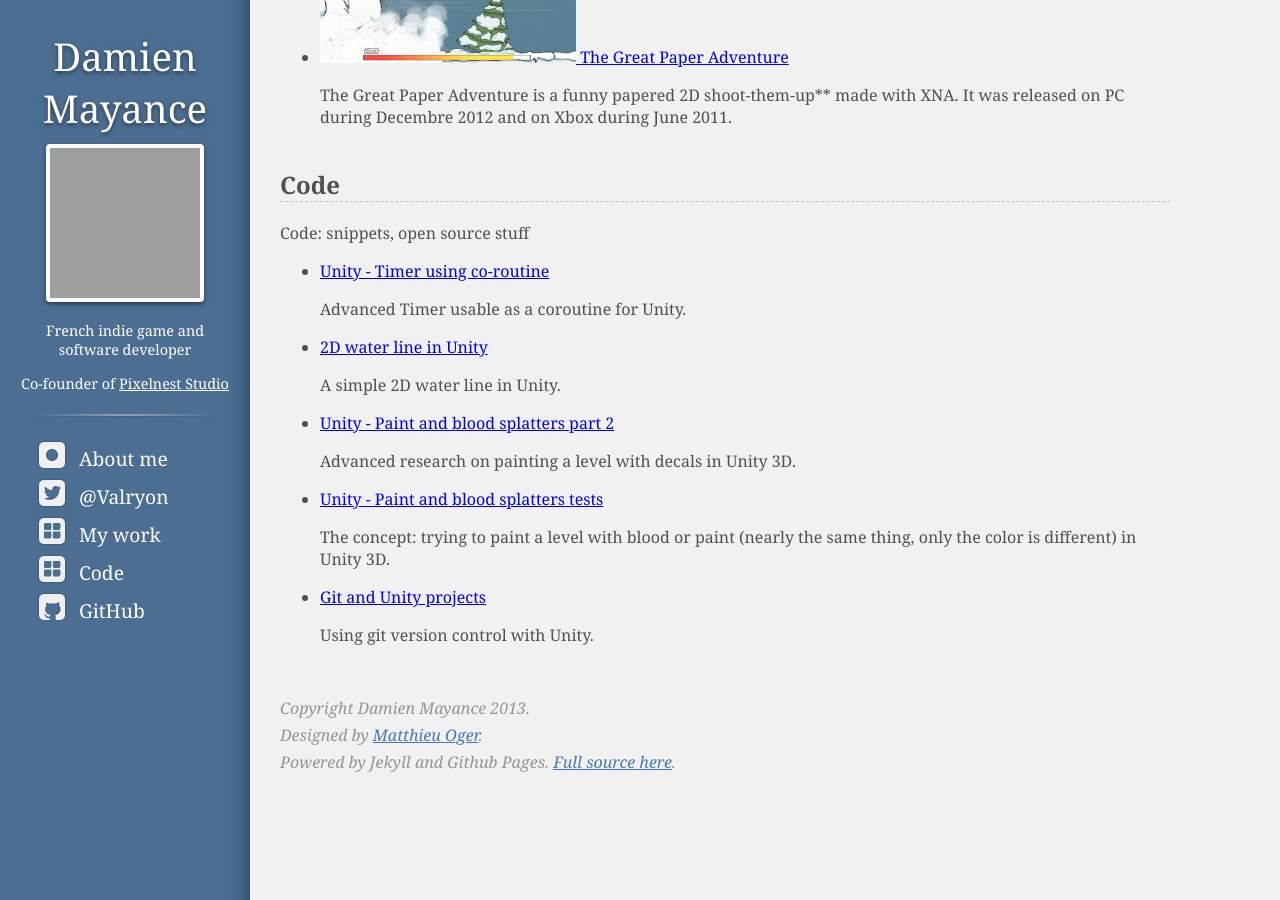
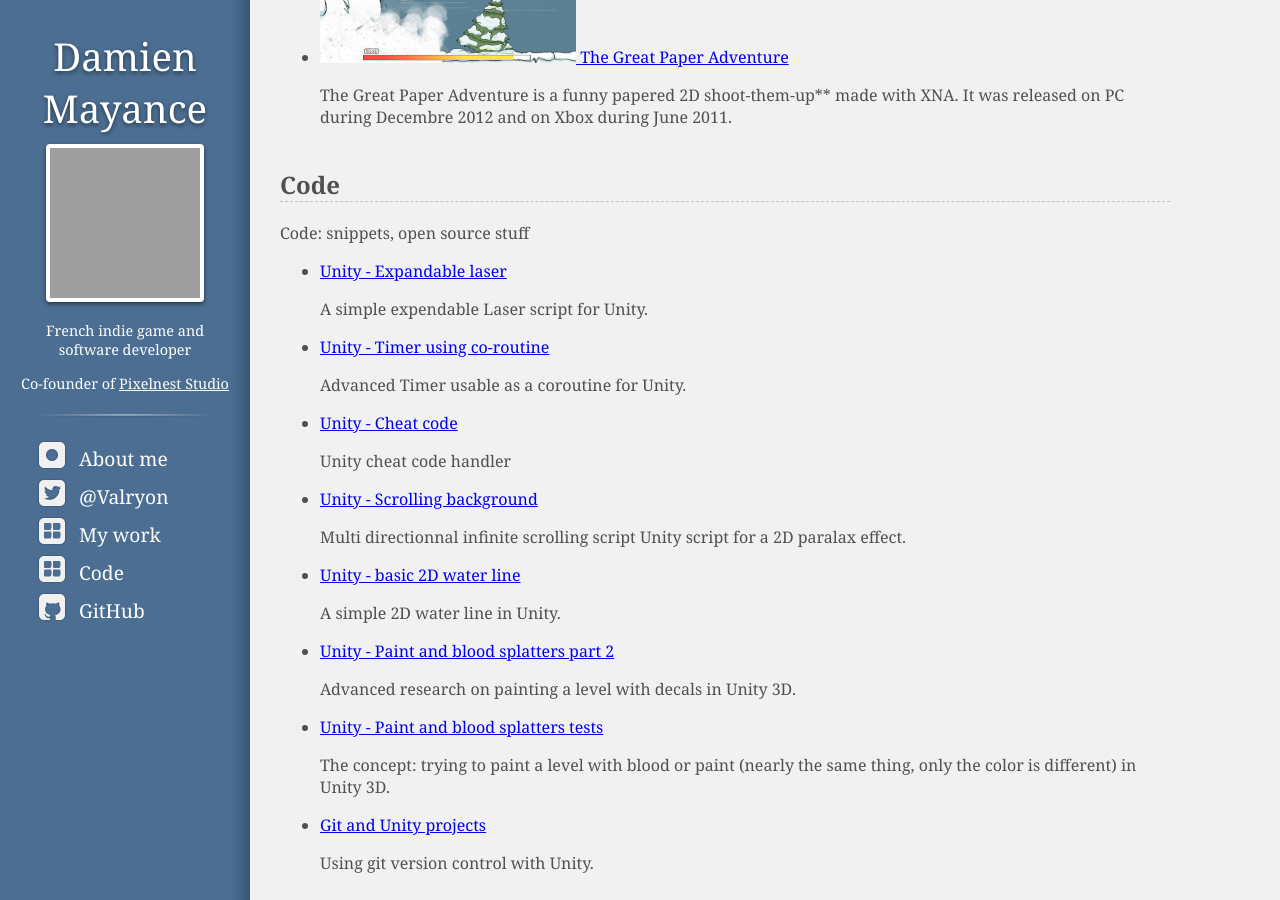
Before and after one commit to valryon/valryon.github.io, a Jekyll site: the page built from index.html, in a window 1280 px wide and 900 px high, scrolled down 7826 px. Built offline with Jekyll 4.4.1, drawn with Linux system fonts in a browser that asks for light colours; grey boxes are pictures that could not be loaded.

Commit message:
Unity snippets

```diff
--- a/code/_posts/2013-12-12-water-line-2d-unity.md
+++ b/code/_posts/2013-12-12-water-line-2d-unity.md
@@ -1,5 +1,5 @@
 ---
-title: 2D water line in Unity
+title: Unity - basic 2D water line
 layout: post
 tags: code unity
 excerpt_separator: <!--more-->
@@ -17,7 +17,7 @@
 
 Thanks to [http://forum.unity3d.com/threads/141925-2d-Water](http://forum.unity3d.com/threads/141925-2d-Water) and [http://games.deozaan.com/unity/MeshTutorial.pdf](http://games.deozaan.com/unity/MeshTutorial.pdf)
 
-# The idea
+## The idea
 
 The line is a list of dots connected by springs.
 
@@ -25,7 +25,7 @@
 
 Finally, we update the mesh vertices at each update using the new dots positions.
 
-# The result
+## The result
 
 Here's the result with the ``Sprite-default`` material:
 
@@ -37,7 +37,7 @@
 
 You can probably apply some shader on it.
 
-# The script
+## The script
 
 {% gist 7927741 %}
 
--- /dev/null
+++ b/code/_posts/2014-03-05-unity-scrolling-background.md
@@ -0,0 +1,18 @@
+---
+title: Unity - Scrolling background
+layout: post
+tags: code unity
+excerpt_separator: <!--more-->
+---
+
+Multi directionnal infinite scrolling script Unity script for a 2D paralax effect.
+
+<!--more-->
+
+An advanced scrolling script.
+
+It will move every object that are children of the game object handling the scrolling script.
+
+And will loop sprites (object with a SpriteRenderer component).
+
+{% gist 7547513 %}
--- /dev/null
+++ b/code/_posts/2014-04-01-unity-cheatcode.md
@@ -0,0 +1,14 @@
+---
+title: Unity - Cheat code
+layout: post
+tags: code unity
+excerpt_separator: <!--more-->
+---
+
+Unity cheat code handler
+
+<!--more-->
+
+Script that will detect key typed with keyboard and execute a given method is something is recognized.
+
+{% gist 9910583 %}
--- /dev/null
+++ b/code/_posts/2014-09-09-unity-expandable-laser.md
@@ -0,0 +1,16 @@
+---
+title: Unity - Expandable laser
+layout: post
+tags: code unity
+excerpt_separator: <!--more-->
+---
+
+A simple expendable Laser script for Unity.
+
+<!--more-->
+
+![Exemple](http://33.media.tumblr.com/e5fa91e55d018da78b417d53ea44a837/tumblr_inline_nceyghKUdb1sg1att.gif)
+
+[Source and explnation](http://steredenn-game.tumblr.com/post/98397504410/steredenn-making-an-expandable-laser)
+
+{% gist 566c02f3c5808dcd9968 %}
```
Also changed, not shown: code/_posts/2014-04-01-unity-timer.md (+1 -5 lines).
